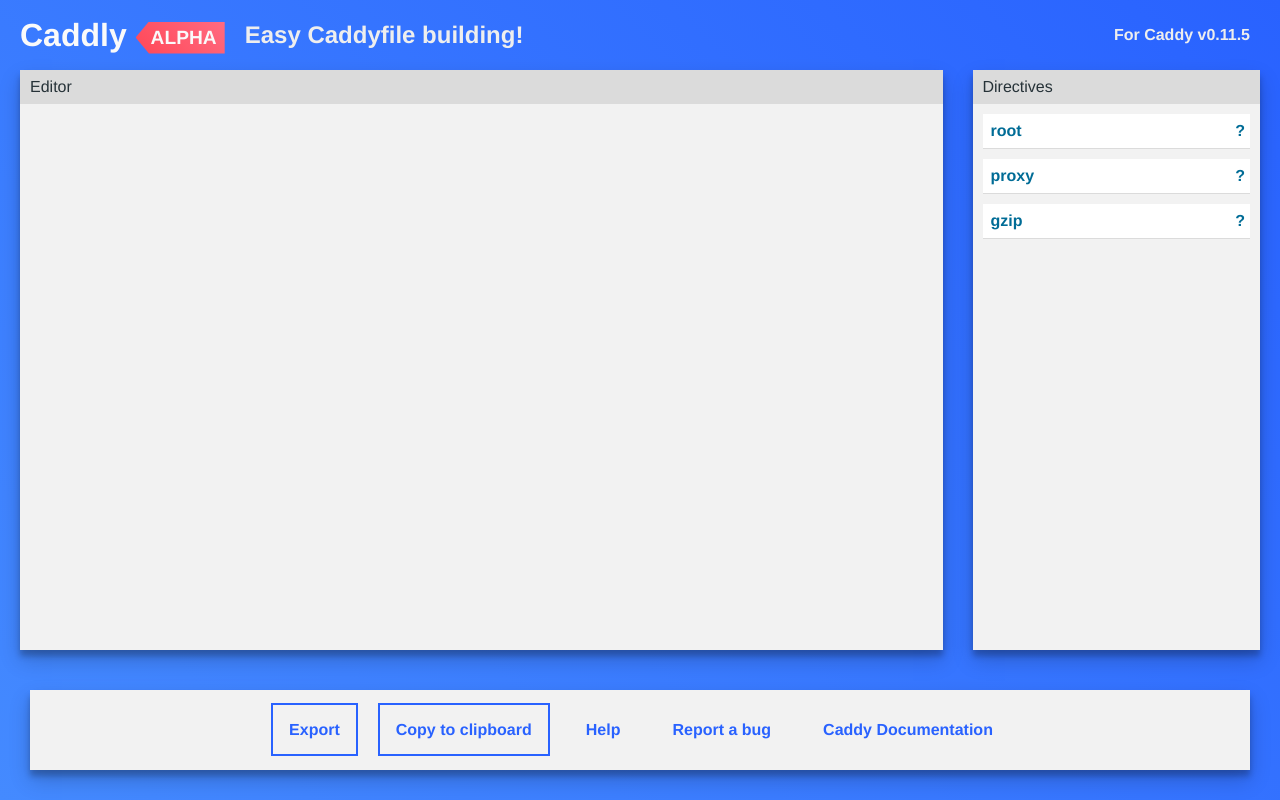
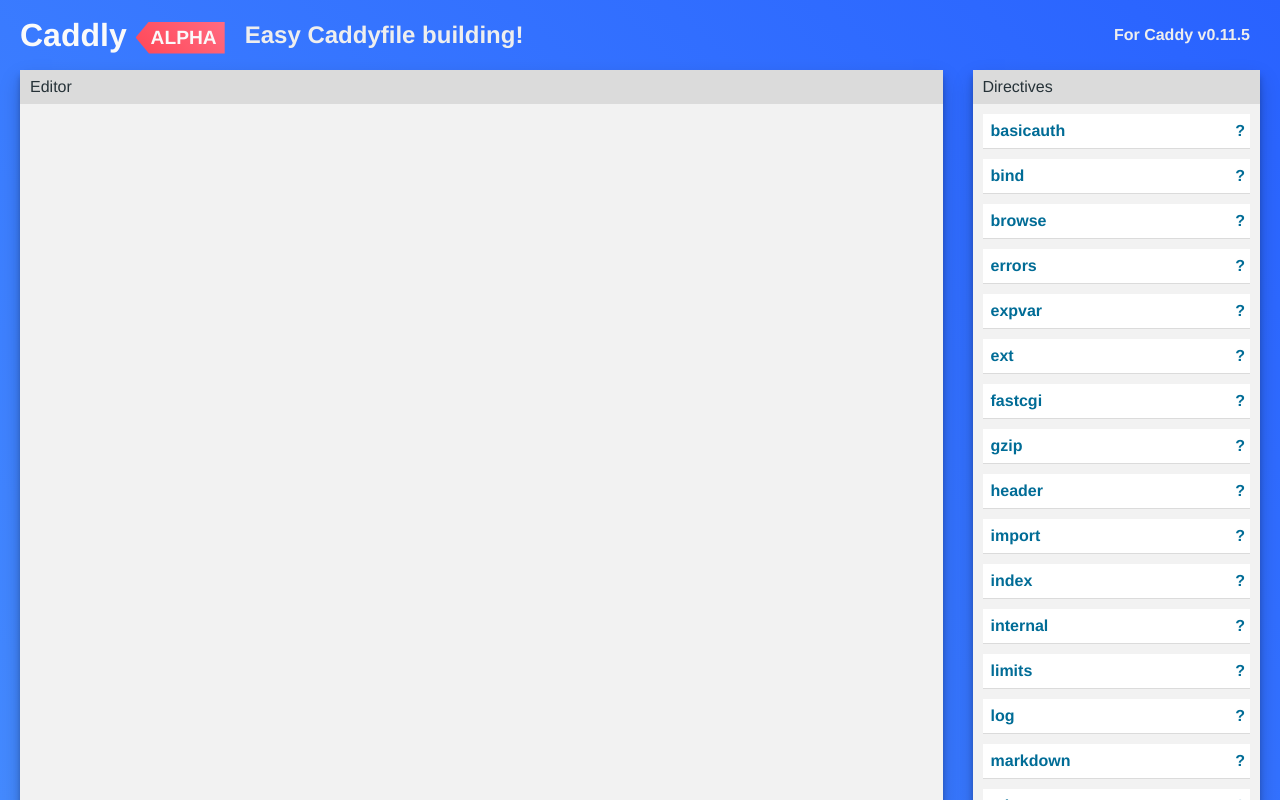
Before and after one commit to roulzhq/Caddly, a Vue app: page / in a window 1280 px wide. Shown: the top 800 px of the page. Built offline with nearby package versions, Linux system fonts and the light colour scheme.

Commit message:
Added new directives

```diff
--- a/src/components/Sidebar.vue
+++ b/src/components/Sidebar.vue
@@ -5,7 +5,11 @@
       <draggable :list="directives" :group="{ name: 'directives', pull: 'clone', put: false }">
         <div class="directive" v-for="element in directives" :key="element.name">
           <div class="directive-name">{{ element.name }}</div>
-          <a class="directive-info" :href="'https://caddyserver.com/docs/' + element.name" target="_blank">?</a>
+          <a
+            class="directive-info"
+            :href="'https://caddyserver.com/docs/' + element.name"
+            target="_blank"
+          >?</a>
         </div>
       </draggable>
     </div>
@@ -26,16 +30,57 @@
   }
 })
 export default class Sidebar extends Vue {
-  @Prop() private msg!: string;
   private directives: any = [
-    { name: "root", arguments: [{ name: "path", value: "" }] },
     {
-      name: "proxy",
-      arguments: [{ name: "from", value: "" }, { name: "to", value: "" }],
+      name: "basicauth",
+      arguments: [
+        { name: "username", value: "" },
+        { name: "password", value: "" }
+      ],
       properties: [
-        { name: "policy", value: "" },
-        { name: "fail_timeout", value: "" },
-        { name: "max_fails", value: "" }
+        { name: "realm", placeholder: "name", value: "" },
+        { name: "resources", placeholder: "list", value: "" }
+      ]
+    },
+    { name: "bind", arguments: [{ name: "host", value: "" }] },
+    {
+      name: "browse",
+      arguments: [
+        { name: "[path]", value: "" },
+        { name: "[tplfile]", value: "" }
+      ]
+    },
+    {
+      name: "errors",
+      arguments: [{ name: "logfile", value: "" }],
+      properties: [
+        { name: "code", placeholder: "file", value: "" },
+        { name: "rotate_size", placeholder: "mb", value: "" },
+        { name: "rotate_age", placeholder: "days", value: "" },
+        { name: "rotate_keep", placeholder: "count", value: "" },
+        { name: "rotate_compress", placeholder: "true/false", value: "" }
+      ]
+    },
+    { name: "expvar", arguments: [{ name: "path", value: "" }] },
+    { name: "ext", arguments: [{ name: "extensions...", value: "" }] },
+    {
+      name: "fastcgi",
+      arguments: [
+        { name: "path", value: "" },
+        { name: "endpoint", value: "" },
+        { name: "[preset]", value: "" }
+      ],
+      properties: [
+        { name: "root", placeholder: "directory", value: "" },
+        { name: "ext", placeholder: "extension", value: "" },
+        { name: "split", placeholder: "splitval", value: "" },
+        { name: "index", placeholder: "indexfile", value: "" },
+        { name: "env", placeholder: "key value", value: "" },
+        { name: "except", placeholder: "ignored_paths...", value: "" },
+        { name: "upstream", placeholder: "endpoint", value: "" },
+        { name: "connect_timeout", placeholder: "duration", value: "" },
+        { name: "read_timeout", placeholder: "duration", value: "" },
+        { name: "send_timeout", placeholder: "duration", value: "" }
       ]
     },
     {
@@ -45,6 +90,74 @@
         { name: "not", value: "" },
         { name: "level", value: "" },
         { name: "min_length", value: "" }
+      ]
+    },
+    {
+      name: "header",
+      arguments: [{ name: "path", value: "" }],
+      properties: [
+        { name: "name", placeholder: "value", value: "" },
+        { name: "name", placeholder: "value", value: "" },
+        { name: "name", placeholder: "value", value: "" },
+        { name: "name", placeholder: "value", value: "" }
+      ]
+    },
+    { name: "import", arguments: [{ name: "pattern", value: "" }] },
+    { name: "index", arguments: [{ name: "filenames...", value: "" }] },
+    { name: "internal", arguments: [{ name: "path", value: "" }] },
+    {
+      name: "limits",
+      arguments: [],
+      properties: [
+        { name: "header", placeholder: "size", value: "" },
+        { name: "body", placeholder: "[path] size", value: "" }
+      ]
+    },
+    {
+      name: "log",
+      arguments: [
+        { name: "path", value: "" },
+        { name: "file", value: "" },
+        { name: "[format]", value: "" }
+      ],
+      properties: [
+        { name: "rotate_size", placeholder: "mb", value: "" },
+        { name: "rotate_age", placeholder: "days", value: "" },
+        { name: "rotate_keep", placeholder: "count", value: "" },
+        { name: "rotate_compress", placeholder: "true/false", value: "" },
+        { name: "ipmask", placeholder: "ipv4_mask [ipv6_mask]", value: "" },
+        { name: "except", placeholder: "paths...", value: "" }
+      ]
+    },
+    {
+      name: "markdown",
+      arguments: [{ name: "[basepath]", value: "" }],
+      properties: [
+        { name: "ext", placeholder: "extensions...", value: "" },
+        { name: "css", placeholder: "file", value: "" },
+        { name: "js", placeholder: "file", value: "" },
+        { name: "template", placeholder: "[name] path", value: "" },
+        { name: "templatedir", placeholder: "defaultpath", value: "" }
+      ]
+    },
+    {
+      name: "mime",
+      arguments: [],
+      properties: [
+        { name: "ext", placeholder: "type", value: "" },
+        { name: "ext", placeholder: "type", value: "" },
+        { name: "ext", placeholder: "type", value: "" }
+      ]
+    },
+    { name: "on", arguments: [{ name: "event", value: "" }, { name: "command", value: "" }] },
+    { name: "root", arguments: [{ name: "path", value: "" }] },
+    {
+      name: "proxy",
+      arguments: [{ name: "from", value: "" }, { name: "to", value: "" }],
+      properties: [
+        { name: "policy", placeholder: "", value: "" },
+        { name: "fail_timeout", placeholder: "", value: "" },
+        { name: "max_fails", placeholder: "", value: "" }
       ]
     }
   ];
@@ -56,11 +169,12 @@
 .Sidebar {
   background: #f2f2f2;
   box-shadow: 0 10px 20px rgba(0, 0, 0, 0.19), 0 6px 6px rgba(0, 0, 0, 0.23);
+  overflow-y: scroll;
 
   .directive-info {
-      display: inline-block;
-      right: 5px;
-      position: absolute;
-    }
+    display: inline-block;
+    right: 5px;
+    position: absolute;
+  }
 }
 </style>
```
